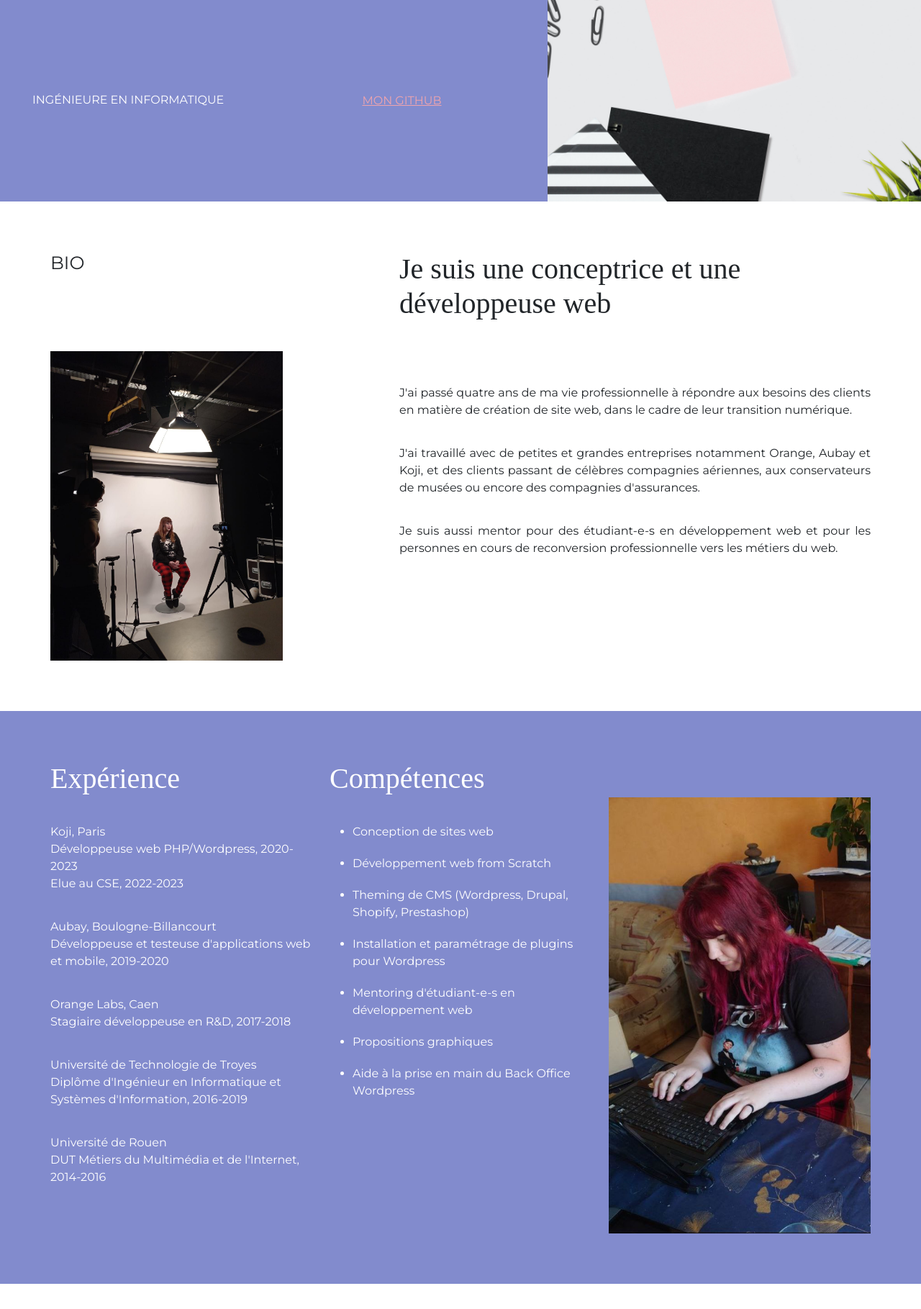
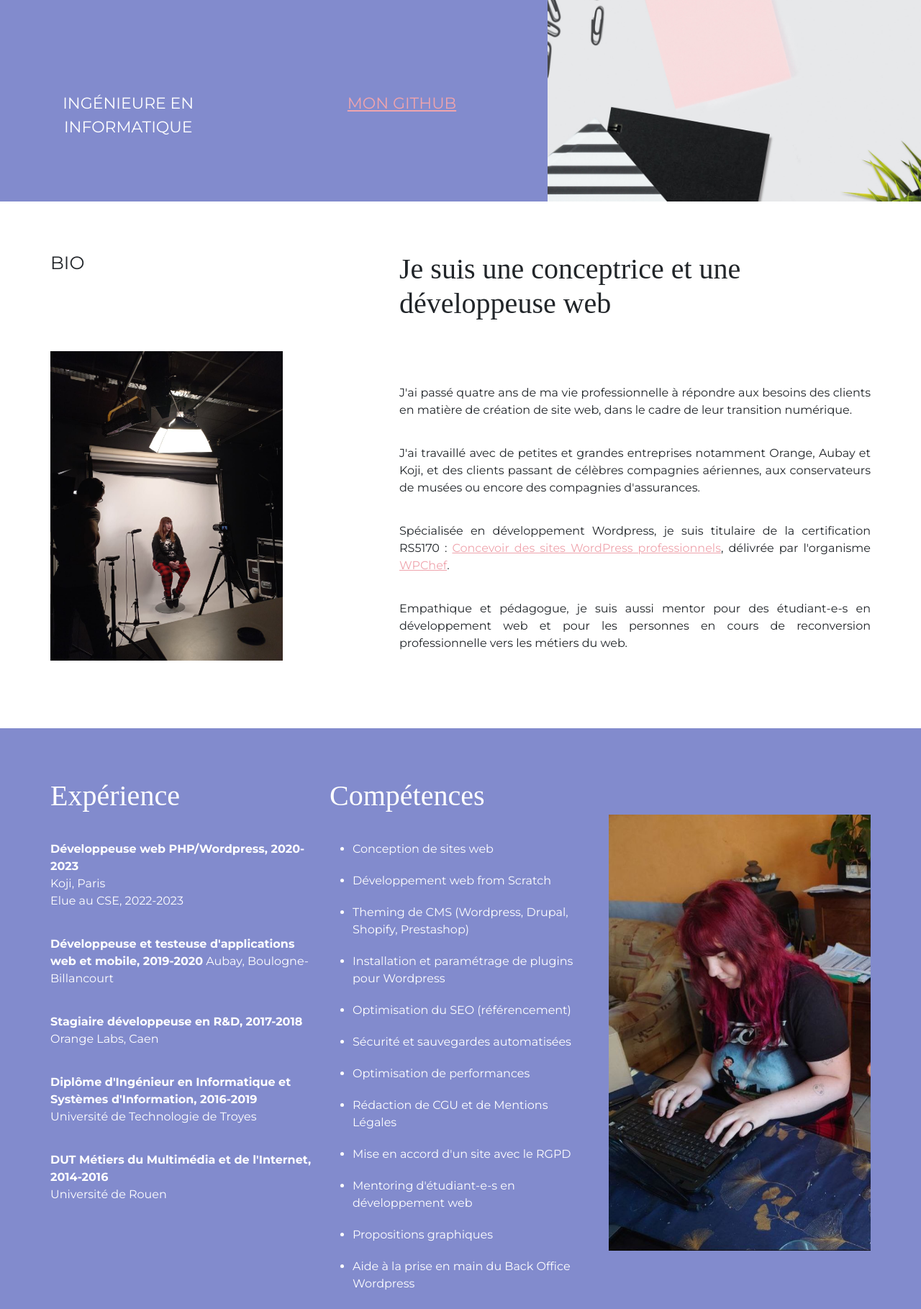
Before and after one commit to heliacerbonne/New-Portfolio, a plain HTML site: page index.html in a window 1280 px wide. Shown: the part 420-2239 px from the top of the page at 72% size. Drawn offline with nearby package versions, Linux system fonts and the light colour scheme; a web font is replaced by a local one.

Commit message:
Update portfolio content

```diff
--- a/index.html
+++ b/index.html
@@ -16,10 +16,10 @@
         <h1>Hélia Magnan</h1>
         <div class="row">
           <div class="col-6">
-            <p>Ingénieure en Informatique</p>
+            <p class="sous-titre">Ingénieure en Informatique</p>
           </div>
           <div class="col-6">
-            <a href="https://github.com/heliamagnan" target="_blank">Mon Github</a>
+            <a class="sous-titre" href="https://github.com/heliamagnan" target="_blank">Mon Github</a>
           </div>
         </div>
       </div>
@@ -36,32 +36,33 @@
         <h4>Je suis une conceptrice et une développeuse web</h4>
         <p>J'ai passé quatre ans de ma vie professionnelle à répondre aux besoins des clients en matière de création de site web, dans le cadre de leur transition numérique.</p>
         <p>J'ai travaillé avec de petites et grandes entreprises notamment Orange, Aubay et Koji, et des clients passant de célèbres compagnies aériennes, aux conservateurs de musées ou encore des compagnies d'assurances.</p>
-        <p>Je suis aussi mentor pour des étudiant-e-s en développement web et pour les personnes en cours de reconversion professionnelle vers les métiers du web.</p>
+        <p>Spécialisée en développement Wordpress, je suis titulaire de la certification RS5170 : <a href="https://www.francecompetences.fr/recherche/rs/5170/" target="_blank">Concevoir des sites WordPress professionnels</a>, délivrée par l'organisme <a href="https://wpchef.fr/" target="_blank">WPChef</a>.</p>
+        <p>Empathique et pédagogue, je suis aussi mentor pour des étudiant-e-s en développement web et pour les personnes en cours de reconversion professionnelle vers les métiers du web.</p>
       </div>
     </div>
     <div class="cv row">
       <div class="col-12 col-md-4">
         <h4>Expérience</h4>
         <p>
+          <span class="strong">Développeuse web PHP/Wordpress, 2020-2023</span><br/>
           Koji, Paris<br/>
-          Développeuse web PHP/Wordpress, 2020-2023<br/>
           Elue au CSE, 2022-2023<br/>
         </p>
         <p>
+          <span class="strong">Développeuse et testeuse d'applications web et mobile, 2019-2020</span>
           Aubay, Boulogne-Billancourt<br/>
-          Développeuse et testeuse d'applications web et mobile, 2019-2020
         </p>
         <p>
+          <span class="strong">Stagiaire développeuse en R&D, 2017-2018</span>
           Orange Labs, Caen<br/>
-          Stagiaire développeuse en R&D, 2017-2018
         </p>
         <p>
+          <span class="strong">Diplôme d'Ingénieur en Informatique et Systèmes d'Information, 2016-2019</span>
           Université de Technologie de Troyes<br/>
-          Diplôme d'Ingénieur en Informatique et Systèmes d'Information, 2016-2019
         </p>
         <p>
+          <span class="strong">DUT Métiers du Multimédia et de l'Internet, 2014-2016</span><br/>
           Université de Rouen<br/>
-          DUT Métiers du Multimédia et de l'Internet, 2014-2016
         </p>
       </div>
       <div class="col-12 col-md-4">
@@ -71,6 +72,11 @@
           <li>Développement web from Scratch</li>
           <li>Theming de CMS (Wordpress, Drupal, Shopify, Prestashop)</li>
           <li>Installation et paramétrage de plugins pour Wordpress</li>
+          <li>Optimisation du SEO (référencement)</li>
+          <li>Sécurité et sauvegardes automatisées</li>
+          <li>Optimisation de performances</li>
+          <li>Rédaction de CGU et de Mentions Légales</li>
+          <li>Mise en accord d'un site avec le RGPD</li>
           <li>Mentoring d'étudiant-e-s en développement web</li>
           <li>Propositions graphiques</li>
           <li>Aide à la prise en main du Back Office Wordpress</li>
@@ -110,7 +116,8 @@
         <div class="row">
           <div class="col-12">
             <p>
-              Je vous propose des solutions techniques pour les fonctionnalités que vous souhaitez intégrer à vos sites web, point par point en accord avec votre cahier des charges. Je peux également vous conseiller en termes d'expérience utilisateur et d'accessibilité.
+              Je vous propose des solutions techniques pour les fonctionnalités que vous souhaitez intégrer à vos sites web, en accord avec votre cahier des charges. Je peux également vous conseiller en termes d'expérience utilisateur et d'accessibilité.<br />
+              Référencement de votre site, sécurité, accessibilité, performances et lois en vigueur sont également mon expertise.
             </p>
           </div>
         </div>
--- a/style.css
+++ b/style.css
@@ -44,6 +44,10 @@ header a:hover {
 
 header img {
   height: 700px;
+}
+
+header .sous-titre{
+  font-size: 22px;
 }
 
 .bio {
@@ -95,6 +99,10 @@ header img {
   font-family: "Montserrat";
   font-size: 16px;
   padding-bottom: 20px;
+}
+
+.cv .strong{
+  font-weight: 600;
 }
 
 .travail {
@@ -206,7 +214,7 @@ header img {
 
 .mentoring img {
   width: auto;
-  height: 130px;
+  height: 110px;
 }
 
 .quote .left {
```
